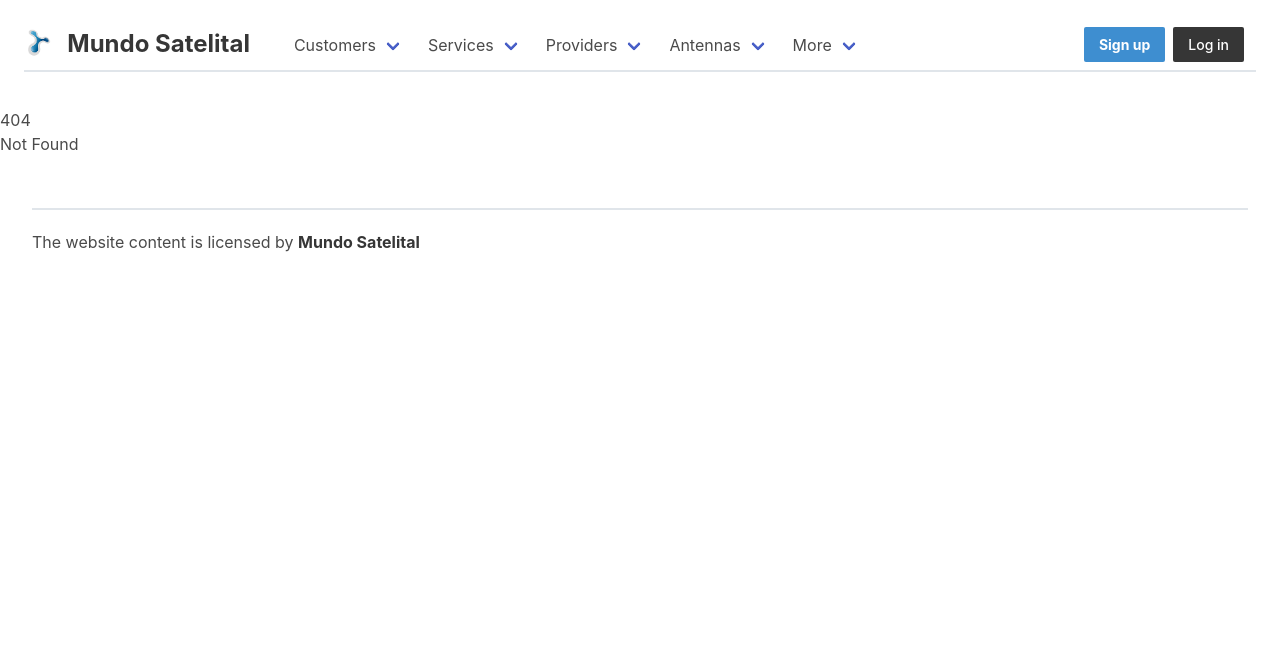
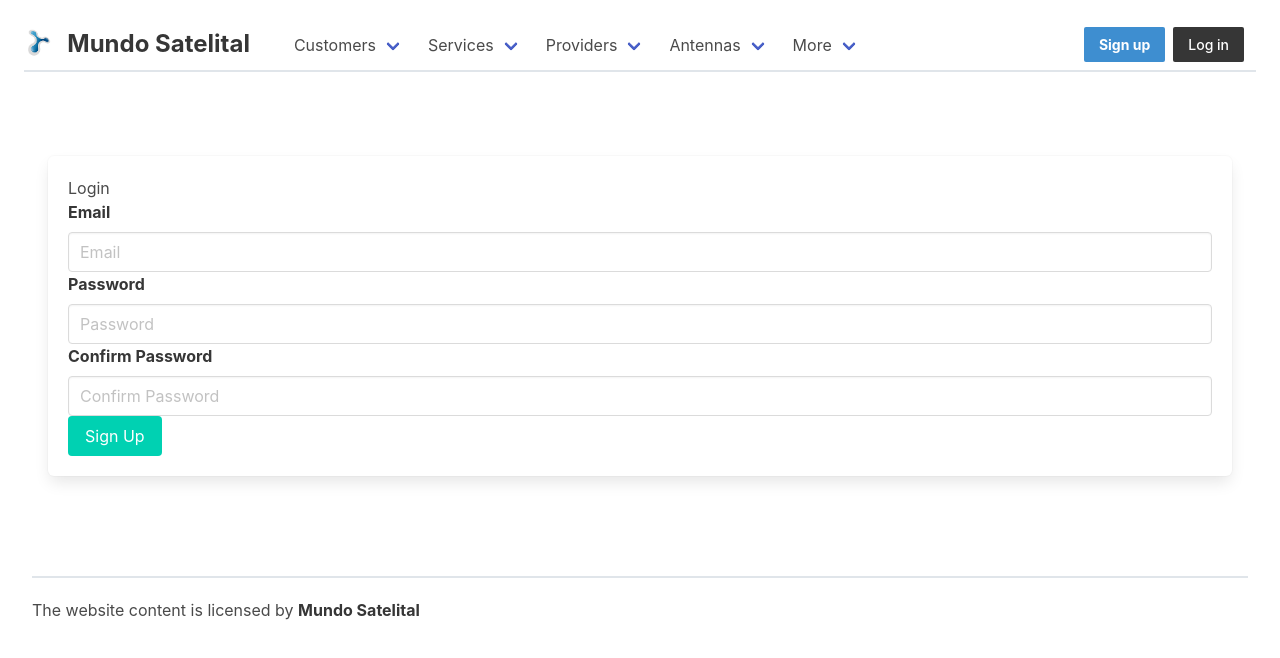
Before and after one commit to jeimon83/ms-app, a React (Create React App) app: page /signup in a window 1280 px wide. Before the commit this address had no page. Shown: the top 658 px of the page. Built offline with nearby package versions, Linux system fonts and the light colour scheme.

Commit message:
Auth part 1

```diff
--- a/public/index.html
+++ b/public/index.html
@@ -10,6 +10,7 @@
     <title>Mundo Satelital App</title>
   </head>
   <body>
-    <div id="root"></div>
+    <div id="root">
+    </div>
   </body>
 </html>
--- a/src/App.js
+++ b/src/App.js
@@ -5,10 +5,13 @@ import Navbar from './layout/navbar.js';
 import Footer from './layout/footer.js';
 import AppRoutes from './app_routes/routes';
 import 'bulma/css/bulma.min.css';
+import { AuthProvider } from './contexts/AuthContext';
 
 function App() {
   return (
+
     <Router>
+      <AuthProvider>
         <div className="App" style={{textAlign: "left"}}>
 
           <header>
@@ -24,6 +27,7 @@ function App() {
           </footer>
 
         </div>
+      </AuthProvider>
     </Router>
   );
 }
--- a/src/app_routes/routes.js
+++ b/src/app_routes/routes.js
@@ -1,6 +1,7 @@
 import { Route, Routes } from 'react-router-dom';
 
 import { CustomerProvider } from '../contexts/CustomerContext';
+import { AuthProvider } from '../contexts/AuthContext';
 
 // home
 import Home from '../components/home';
@@ -28,19 +29,32 @@ import Providers from '../components/providers/providers';
 import ProviderDetails from '../components/providers/provider_details';
 import NewProvider from '../components/providers/new_provider';
 
+// users
+import Login from '../components/users/login';
+import LogOut from '../components/users/logout';
+import SignUp from '../components/users/sign_up';
+
+// auth
+import { RequireAuth } from '../components/auth/RequireAuth';
+
 
 function AppRoutes() {
   return (
+    <AuthProvider>
       <CustomerProvider>
         <Routes>
+          # home
+        <Route path="/"                 element={<Home />} />
 
-        # home
-        <Route path="/"               element={<Home />} />
+          <Route element={<RequireAuth />}>
 
             # customers
-        <Route path="/customers"      element={<Customers />} />
-        <Route path="/customers/:id"  element={<CustomerDetails />} />
-        <Route path="/customers/new"  element={<NewCustomer />} />
+            <Route path="/customers"      element={<Customers />}>
+              <Route path=":id"           lement={<CustomerDetails />} />
+              <Route path="new"           element={<NewCustomer />} />
+            </Route>
+
+          </Route>
 
           # services
           <Route path="/services"       element={<Services />} />
@@ -60,8 +74,13 @@ function AppRoutes() {
           # not found
           <Route path="*"               element={<NotFound />} />
 
+          # users
+          <Route path="/login"          element={<Login />} />
+          <Route path="/logout"         element={<LogOut />} />
+          <Route path="/signup"         element={<SignUp />} />
         </Routes>
       </CustomerProvider>
+    </AuthProvider>
   );
 }
 
--- /dev/null
+++ b/src/components/auth/RequireAuth.js
@@ -0,0 +1,13 @@
+import { useAuth } from "../../contexts/AuthContext";
+import { Navigate, useLocation } from "react-router-dom";
+
+export const RequireAuth = ({ children }) => {
+  const location = useLocation
+  const { user } = useAuth();
+
+  if (!user) {
+    return <Navigate to="/login" state={{ from: location.pathname }} />;
+  }
+
+  return children;
+}
--- a/src/components/services/service_details.js
+++ b/src/components/services/service_details.js
@@ -5,16 +5,18 @@ import axios from "axios";
 import apiUrl from "../../api_routes/api_url";
 
 function ServiceDetails() {
+  // State variables
   const [service, setService] = useState(null);
   const { id } = useParams();
   const [isEditing, setIsEditing] = useState(false);
   const navigate = useNavigate();
 
+  // Fetch service details on component mount
   useEffect(() => {
     const fetch_service = async () => {
       try {
         const data = await getAPIServiceId(id);
-        if (data.name.length > 0) {
+        if (data !== null && data !== undefined && data !== "" && data.id !== undefined) {
           setService(data);
         } else {
           navigate("/not_found");
--- /dev/null
+++ b/src/components/users/login.js
@@ -0,0 +1,58 @@
+import React from 'react';
+import { useState } from 'react';
+import { useAuth } from '../../contexts/AuthContext';
+import { useNavigate, useLocation } from 'react-router-dom';
+
+
+function Login() {
+  const [email, setEmail] = useState("");
+  const [password, setPassword] = useState("");
+  const auth = useAuth();
+  const navigate = useNavigate();
+  const location = useLocation();
+
+  const redirect_uri = location.state?.from ? location.state.from : "/";
+
+  const handleLogin = () => {
+    const user = {
+      email: email,
+      password: password
+    }
+
+    auth.login(user);
+    navigate(redirect_uri, { replace: true });
+  }
+
+  return (
+    <section className="section">
+      <div className="box">
+        <div>Welcome Back!</div>
+        <label className="label">Email</label>
+        <div className="control">
+          <input
+            className="input"
+            type="email"
+            placeholder="Email"
+            onChange={e => setEmail(e.target.value)}
+          />
+        </div>
+        <label className="label">Password</label>
+        <div className="control">
+          <input
+            className="input"
+            type="password"
+            placeholder="Password"
+            onChange={e => setPassword(e.target.value)}
+          />
+        </div>
+        <div className="control">
+          <button className="button is-primary" onClick={handleLogin}>
+            Login
+          </button>
+        </div>
+      </div>
+    </section>
+  )
+}
+
+export default Login;
--- /dev/null
+++ b/src/components/users/logout.js
@@ -0,0 +1,14 @@
+import React from "react";
+import { useAuth } from "../../contexts/AuthContext";
+
+function LogOut() {
+  const { logout } = useAuth();
+
+  return (
+    <button onClick={() => logout({ returnTo: window.location.origin })}>
+      Log Out
+    </button>
+  );
+}
+
+export default LogOut;
--- /dev/null
+++ b/src/components/users/sign_up.js
@@ -0,0 +1,65 @@
+import React from 'react';
+import { useState } from 'react';
+import { useAuth } from '../../contexts/AuthContext';
+import { useNavigate } from 'react-router-dom';
+
+
+function SignUp() {
+  const [email, setEmail] = useState("");
+  const [password, setPassword] = useState("");
+  const [confirm_password, setConfirmPassword] = useState("");
+  const auth = useAuth();
+  const navigate = useNavigate();
+
+  const handleSignUp= () => {
+    const user = {
+      email: email,
+      password: password,
+      confirm_password: confirm_password
+    }
+
+    navigate("/");
+  }
+
+  return (
+    <section className="section">
+      <div className="box">
+        <div>Login</div>
+        <label className="label">Email</label>
+        <div className="control">
+          <input
+            className="input"
+            type="email"
+            placeholder="Email"
+            onChange={e => setEmail(e.target.value)}
+          />
+        </div>
+        <label className="label">Password</label>
+        <div className="control">
+          <input
+            className="input"
+            type="password"
+            placeholder="Password"
+            onChange={e => setPassword(e.target.value)}
+          />
+        </div>
+        <label className="label">Confirm Password</label>
+        <div className="control">
+          <input
+            className="input"
+            type="confirm_password"
+            placeholder="Confirm Password"
+            onChange={e => setConfirmPassword(e.target.value)}
+          />
+        </div>
+        <div className="control">
+          <button className="button is-primary" onClick={handleSignUp}>
+            Sign Up
+          </button>
+        </div>
+      </div>
+    </section>
+  )
+}
+
+export default SignUp;
--- /dev/null
+++ b/src/contexts/AuthContext.js
@@ -0,0 +1,35 @@
+import { useState, createContext, useContext } from "react";
+
+const AuthContext = createContext(null);
+
+export const AuthProvider = ({ children }) => {
+  const [user, setUser] = useState(null);
+
+  const login = (user) => {
+    setUser(user);
+  }
+
+  const logout = () => {
+    setUser(null);
+  }
+
+  const authContextValue = {
+    user,
+    login,
+    logout
+  }
+
+  return (
+    <AuthContext.Provider value={authContextValue}>
+      {children}
+    </AuthContext.Provider>
+  )
+}
+
+export const useAuth = () => {
+  const context = useContext(AuthContext);
+  if (context === undefined) {
+    throw new Error("useAuth must be used within an AuthProvider");
+  }
+  return context;
+}
--- a/src/layout/navbar.js
+++ b/src/layout/navbar.js
@@ -1,11 +1,21 @@
 import { Link } from "react-router-dom";
 import { useState } from "react";
+import { useAuth } from '../contexts/AuthContext';
+import { useNavigate } from 'react-router-dom';
 
 function Navbar() {
   const [isActive, setisActive] = useState(false);
   const toggleNav = () => { setisActive(!isActive); }
   const closeMenu = () => { setisActive(false); }
 
+  const logoStyle = {fontSize: "24px", marginLeft: "16px", fontWeight: "700", alignItems: "center"}
+
+  const { user, logout } = useAuth();
+  const navigate = useNavigate();
+  const handleLogout = () => {
+    logout();
+    navigate("/");
+  }
 
   // const toggleHover = () => { setIsHovered(!isHovered); }
   // const [isHovered, setIsHovered] = useState(false);
@@ -21,7 +31,7 @@ function Navbar() {
           <a className="navbar-item" href="/">
             <img src="../logo2.png" width="auto" height="60"
             alt="logo de mundo satelital" style={{marginLeft: "-10px"}}/>
-            <h1 className="title" style={{fontSize: "24px", marginLeft: "16px", fontWeight: "700", alignItems: "center"}}>Mundo Satelital</h1>
+            <h1 className="title" style={logoStyle}>Mundo Satelital</h1>
           </a>
 
           <p
@@ -150,12 +160,27 @@ function Navbar() {
           <div className="navbar-end">
             <div className="navbar-item">
               <div className="buttons">
-                <a className="button is-info is-small" style={{fontSize: "14px"}} href="/">
-                  <strong>Sign up</strong>
-                </a>
-                <a className="button is-dark is-small" style={{fontSize: "14px", fontWeight: "500"}} href="/">
-                  Log in
-                </a>
+              {
+                  !user && (
+                    <a className="button is-info is-small" style={{fontSize: "14px"}} href="/signup">
+                      <strong>Sign up</strong>
+                    </a>
+                  )
+                }
+                {
+                  !user && (
+                    <a className="button is-dark is-small" style={{fontSize: "14px", fontWeight: "500"}} href="/login">
+                      Log in
+                    </a>
+                  )
+                }
+                {
+                  user && (
+                    <a className="button is-dark is-small" style={{fontSize: "14px", fontWeight: "500"}}  onClick={handleLogout} href="/logout">
+                      Log out
+                    </a>
+                  )
+                }
               </div>
             </div>
           </div>
--- /dev/null
+++ b/src/services/getService.js
@@ -0,0 +1,13 @@
+import apiUrl from "../api_routes/api_url";
+
+async function fetchServices() {
+  const response = await fetch(apiUrl() + '/services');
+ if (!response.ok) {
+    throw new Error(response.statusText);
+  }
+
+  const data = await response.json();
+  return data;
+}
+
+export { fetchServices };
```
Also changed, not shown: src/components/services/services.js (+12 -8 lines), 1 other file (tests, documents, lock files or other folders). Lines whose indentation alone changed are shown as unchanged.
